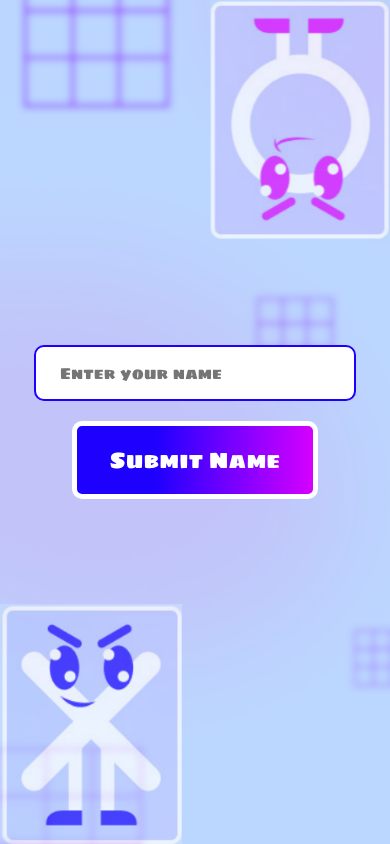
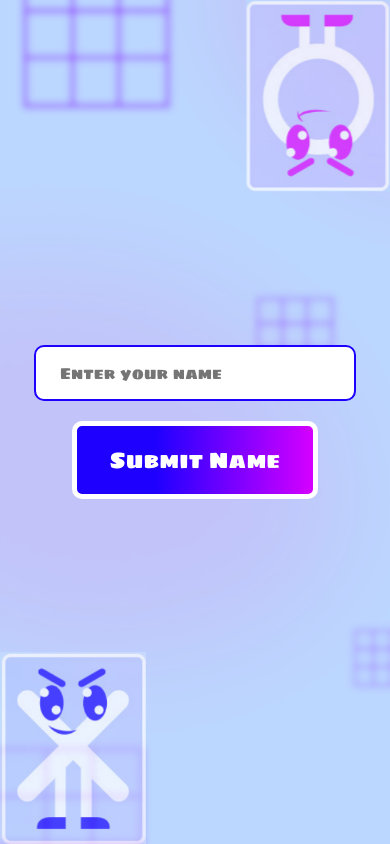
Before and after one commit to Yashu-Goel/TicTacToe, a React (Create React App) app in the folder client/: page / in a window 390 px wide. Built offline with nearby package versions, Linux system fonts and the light colour scheme.

Commit message:
bug fixes

```diff
--- a/client/src/Components/Home.css
+++ b/client/src/Components/Home.css
@@ -74,3 +74,11 @@
 }
 /* Use Color Code: #1e00ff (Blue)
 #d500ff(Pink) */
+@media (max-width: 768px) {
+  .XImage{
+    height: 12rem;
+  }
+  .OImage{
+    height: 12rem;
+  }
+}
```
